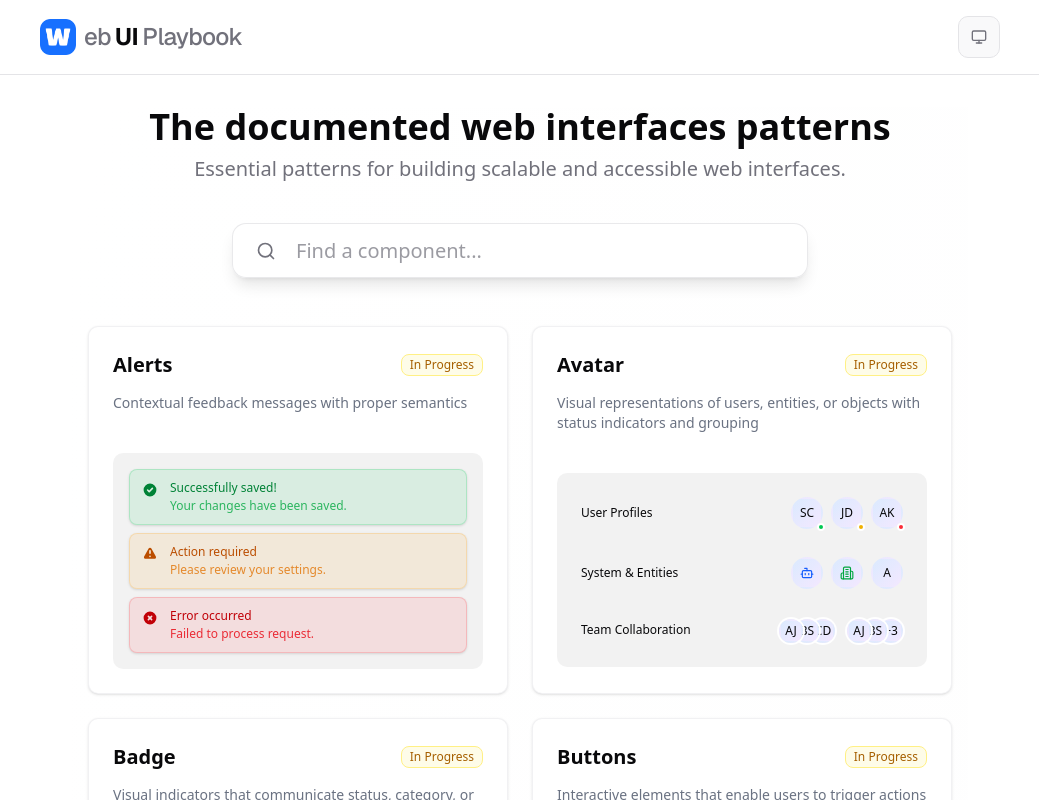
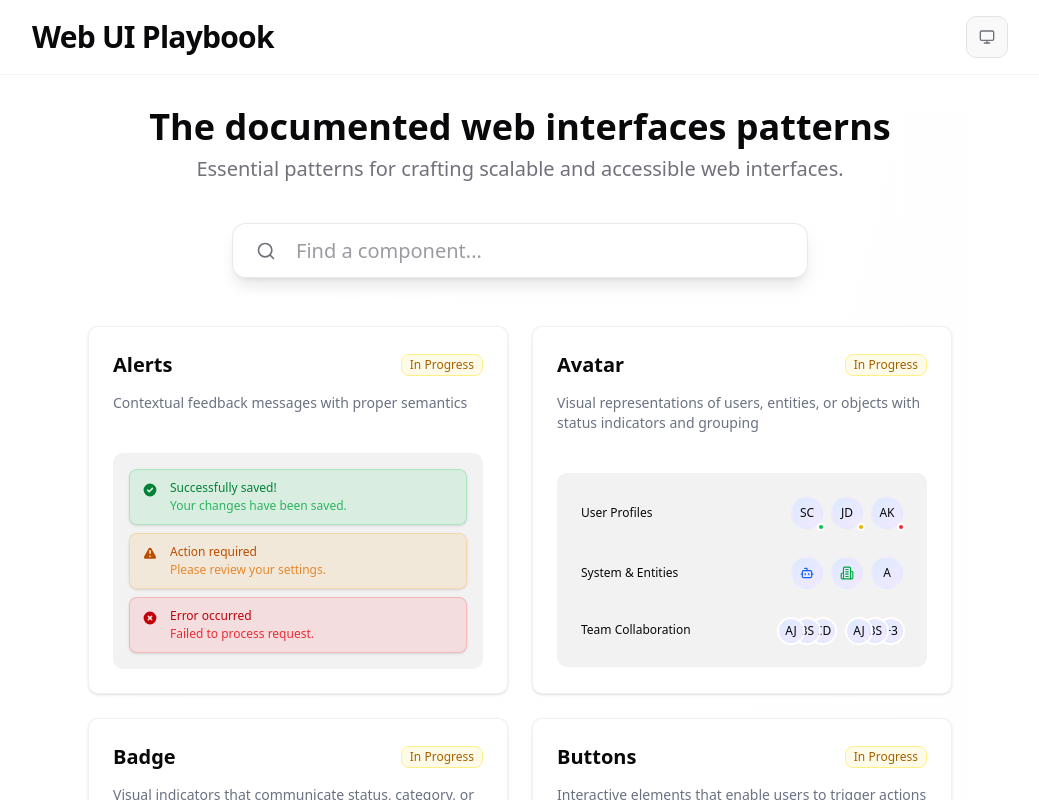
Before and after one commit to ahmadrafidev/web-ui-playbook, a Next.js app: page / in a window 1280 px wide. Shown: the top 800 px of the page, without its empty margins (120-1159 px from the left). Built offline with nearby package versions, Linux system fonts and the light colour scheme.

Commit message:
revamp header and hero section

```diff
--- a/components/header.tsx
+++ b/components/header.tsx
@@ -1,32 +1,17 @@
 import Link from "next/link"
-import Image from "next/image"
 import { ThemeToggle } from "@/components/theme-toggle"
 
 export function Header() {
   return (
-    <header className="border-b bg-background/80 backdrop-blur-sm sticky top-0 z-50">
-      <div className="container max-w-5xl mx-auto px-4 sm:px-6 lg:px-8 py-3 sm:py-4">
+    <header className="border-b border-border/40">
+      <div className="container max-w-5xl mx-auto px-6 py-4">
         <div className="flex items-center justify-between">
-          <Link href="/" className="group flex items-center space-x-1 hover:opacity-90 transition-all duration-200">
-            <div className="flex items-center">
-              <Image
-                src="/images/logo.png"
-                alt="Web UI Playbook Logo"
-                width={36}
-                height={36}
-                quality={100}
-                className="transition-transform group-hover:scale-105 w-8 h-8 sm:w-9 sm:h-9"
-              />
-              <h1 className="text-lg sm:text-xl lg:text-2xl font-sans font-bold text-foreground tracking-tight ml-1 sm:ml-2">
-                <span className="text-muted-foreground font-medium">eb</span>
-                <span className="ml-1">UI</span>
-                <span className="ml-1 font-medium text-muted-foreground">Playbook</span>
-              </h1>
-            </div>
+          <Link href="/" className="group">
+            <h1 className="text-xl md:text-3xl font-semibold text-foreground tracking-tight hover:text-foreground/80 transition-colors">
+              Web UI Playbook
+            </h1>
           </Link>
-          <nav className="flex items-center space-x-1 md:space-x-2">
-            <ThemeToggle />
-          </nav>
+          <ThemeToggle />
         </div>
       </div>
     </header>
--- a/components/landing/hero-section.tsx
+++ b/components/landing/hero-section.tsx
@@ -2,11 +2,11 @@ export function HeroSection() {
   return (
     <section className="mt-4 md:mt-8 mb-8 md:mb-10 px-4">
       <div className="container mx-auto text-center">
-        <h2 className="text-xl sm:text-2xl md:text-4xl font-bold text-foreground mb-2 animate-in fade-in slide-in-from-top-8 duration-700 delay-150">
+        <h2 className="text-xl sm:text-2xl md:text-4xl font-semibold text-foreground mb-2 animate-in fade-in slide-in-from-top-8 duration-700 delay-150">
           The documented web interfaces patterns
         </h2>
         <p className="text-base sm:text-lg md:text-xl text-muted-foreground mb-6 sm:mb-8 max-w-3xl mx-auto text-wrap px-4 sm:px-0 animate-in fade-in slide-in-from-bottom-6 duration-700 delay-300">
-          Essential patterns for building scalable and accessible web interfaces.
+          Essential patterns for crafting scalable and accessible web interfaces.
         </p>
       </div>
     </section>
```
